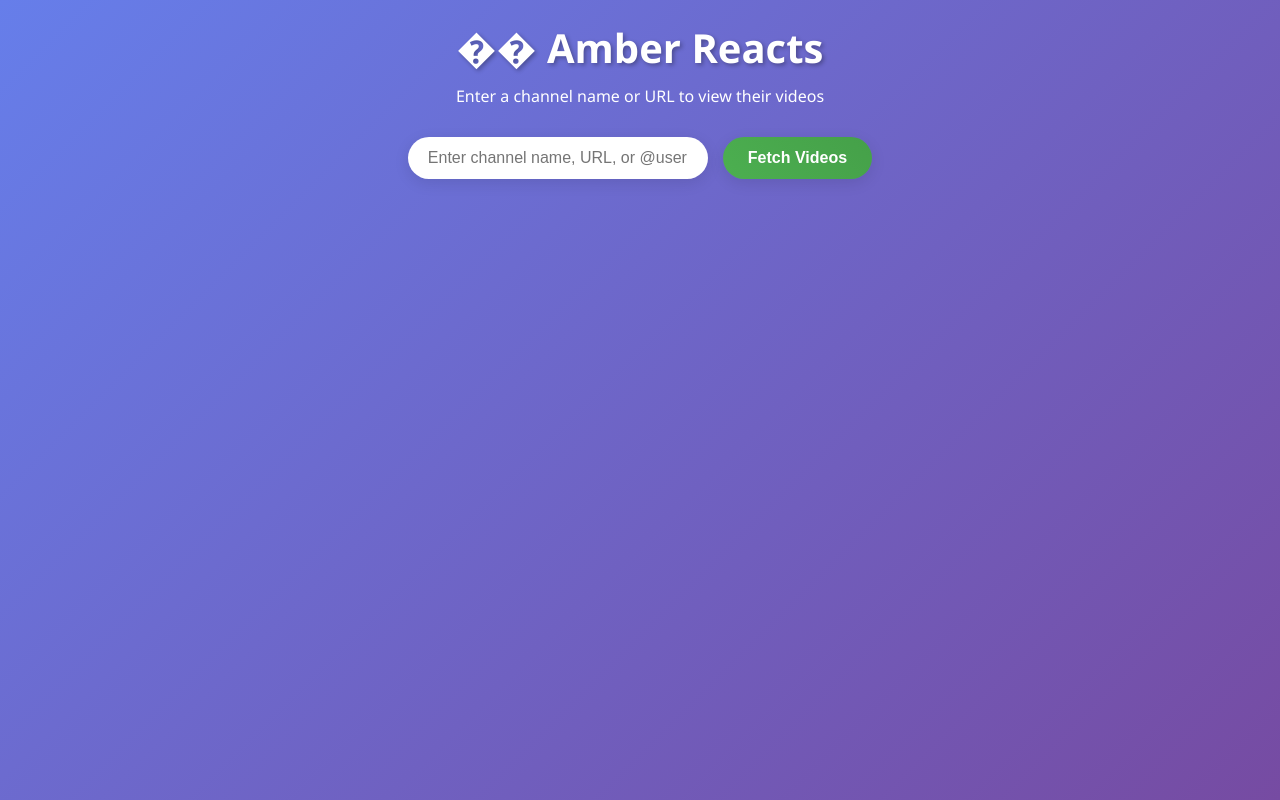
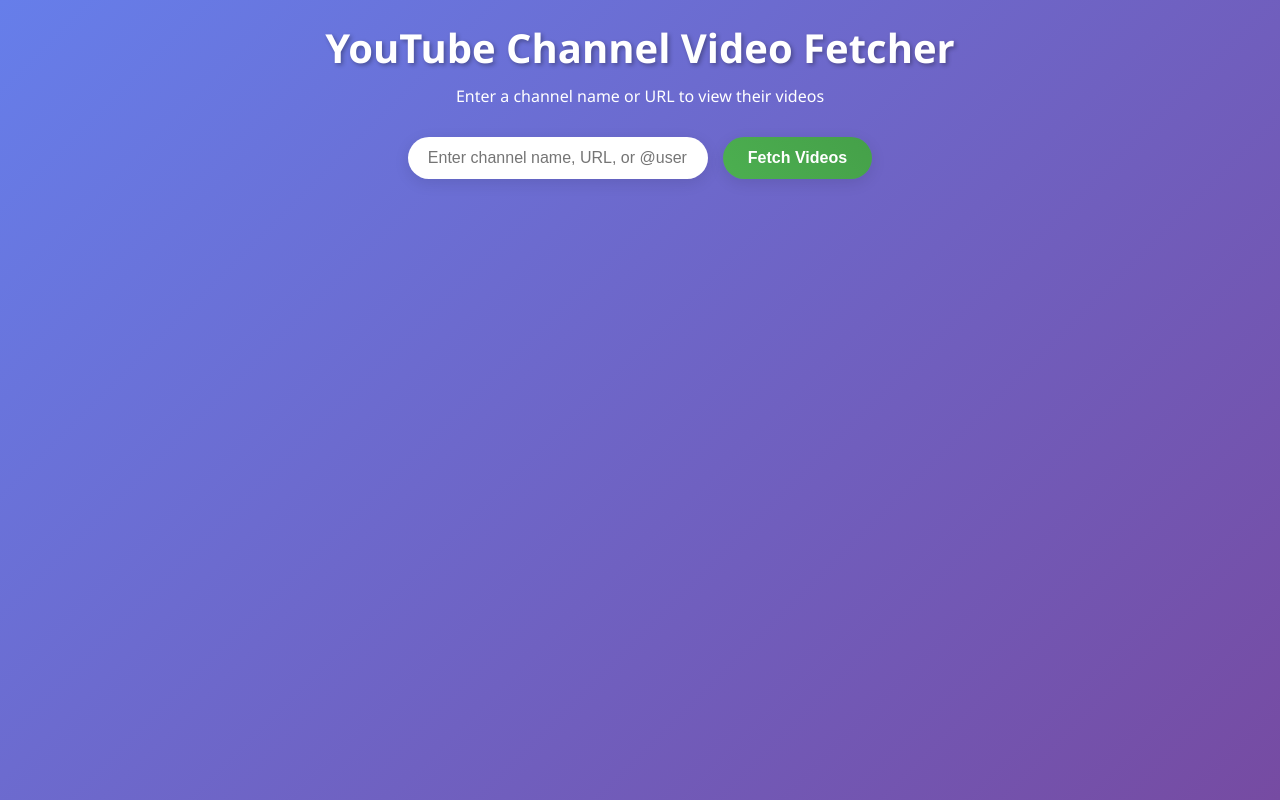
Before and after one commit to smatsri/youtube-channel-fetcher, a website: page public/index.html in a window 1280 px wide. Drawn offline with Linux system fonts and the light colour scheme.

Commit message:
fix(index.html): update header title for improved clarity
- Changed the header title from "Amber Reacts" to "YouTube Channel Video Fetcher" to accurately represent the application's functionality.

This update enhances user understanding of the application's purpose.

```diff
--- a/public/index.html
+++ b/public/index.html
@@ -9,7 +9,7 @@
   <body>
     <div class="container">
       <div class="header">
-        <h1>�� Amber Reacts</h1>
+        <h1>YouTube Channel Video Fetcher</h1>
         <p>Enter a channel name or URL to view their videos</p>
       </div>
 
```
